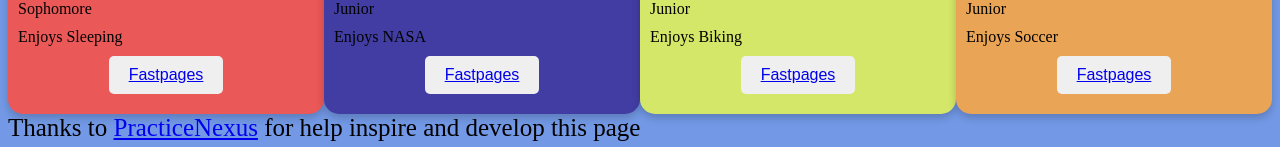
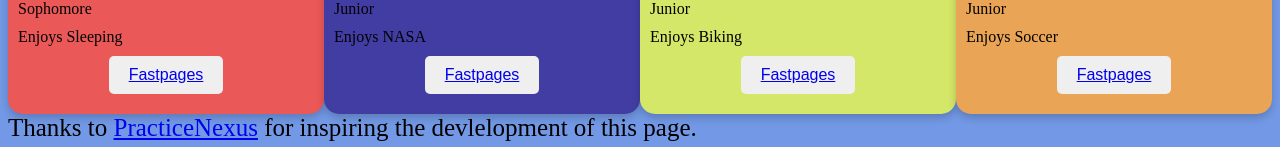
Before and after one commit to Emaad-Mir/ttitans-fastpages, a Jekyll site: the page built from _pages/tags.html, in a window 1280 px wide. Shown: the part 1080-1227 px from the top of the page. Built offline with Jekyll 4.4.1, drawn with Linux system fonts in a browser that asks for light colours.

Commit message:
Update tags.html

```diff
--- a/_pages/tags.html
+++ b/_pages/tags.html
@@ -155,7 +155,7 @@ search_exclude: true
     <block>
       <br>
       <div class="credit">
-      Thanks to <a href="https://muffinman1287.github.io/PracticeNexus/">PracticeNexus</a> for help inspire and develop this page
+      Thanks to <a href="https://muffinman1287.github.io/PracticeNexus/">PracticeNexus</a> for inspiring the devlelopment of this page.
       </div>
     </block>
 </html>
```
